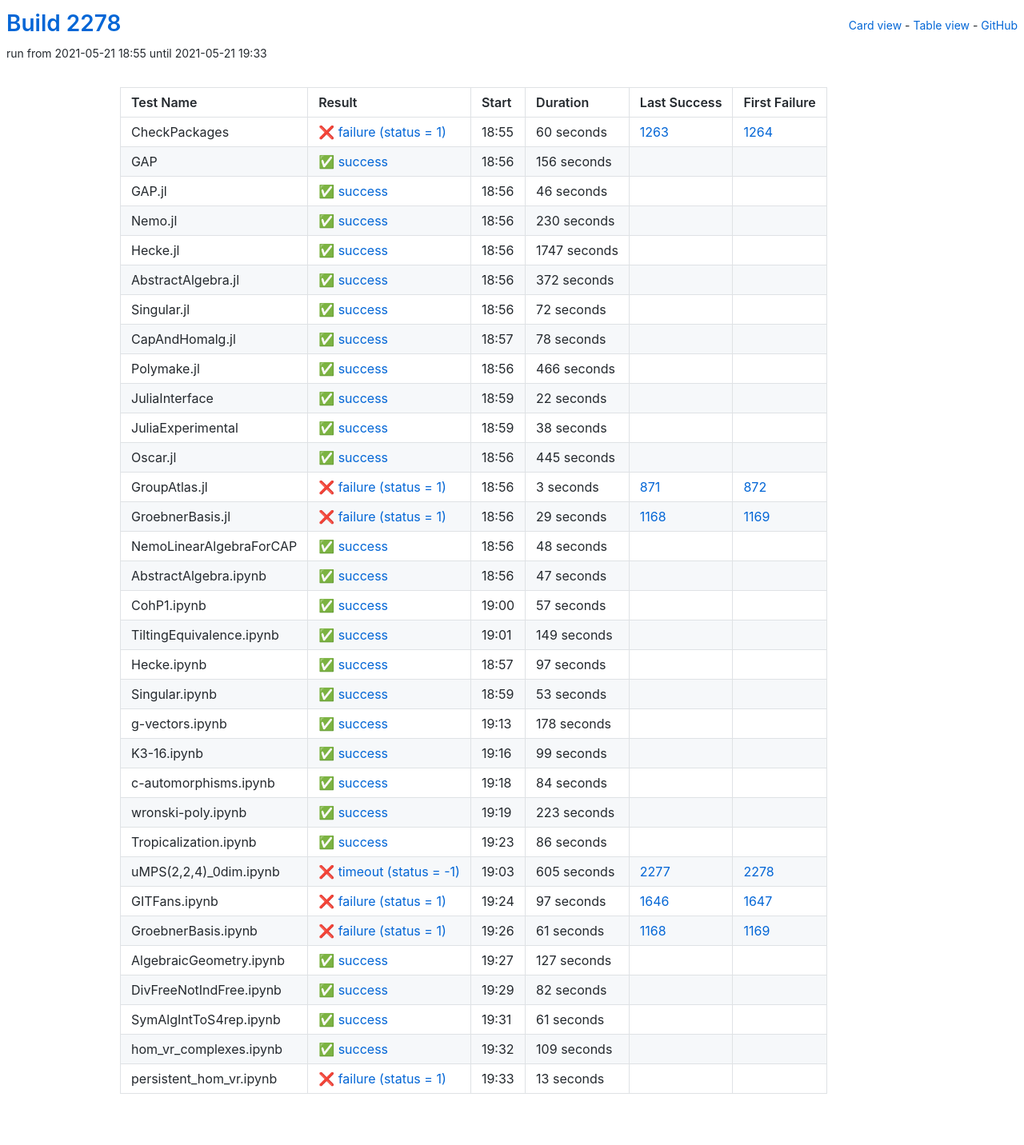
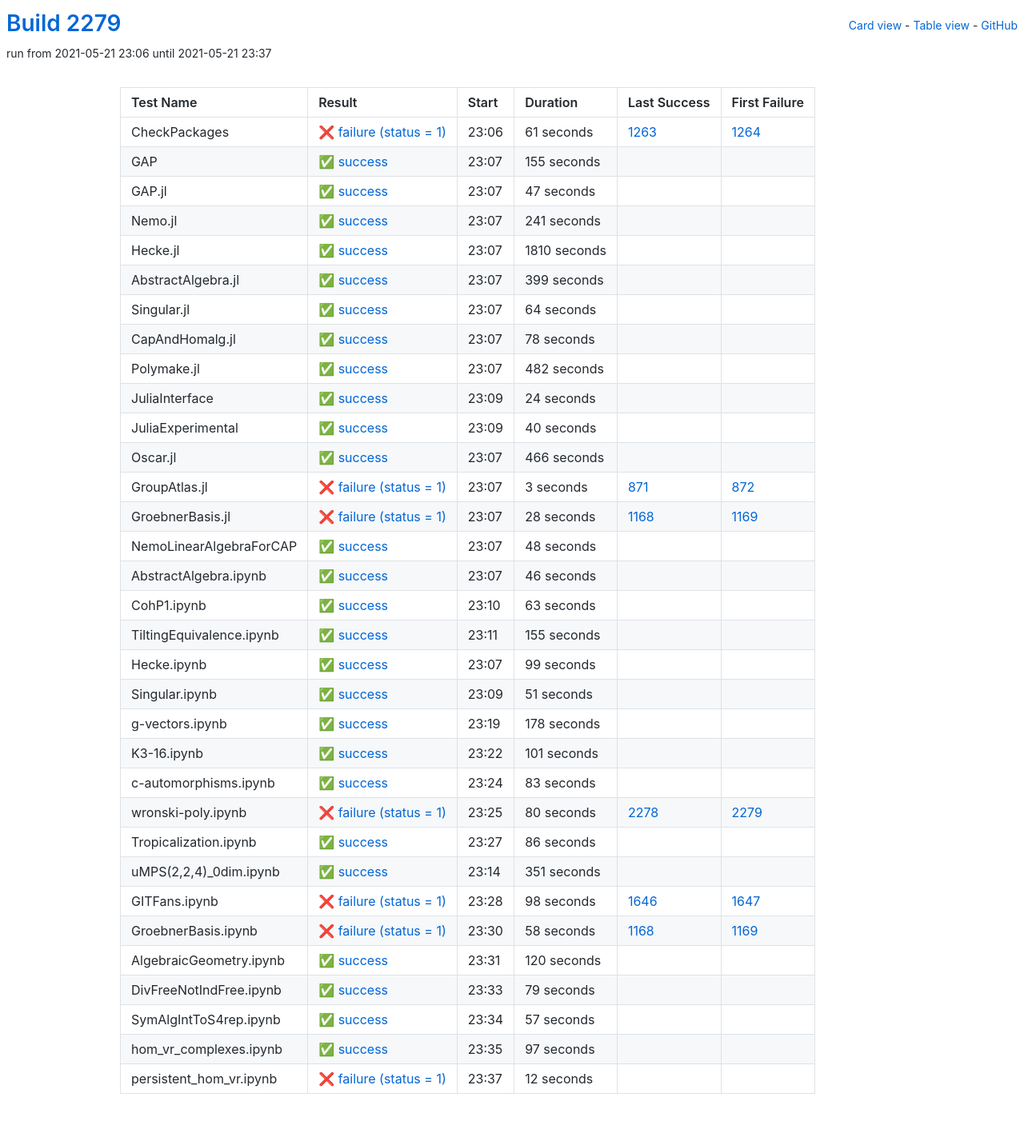
Before and after one commit to oscar-system/oscar-ci-status-stable, a Jekyll site: the page built from table.html, in a window 1280 px wide. Shown: the whole page at 80% size. Built offline with Jekyll 4.4.1, drawn with Linux system fonts in a browser that asks for light colours.

Commit message:
Build #2279

```diff
--- a/_data/ci.yml
+++ b/_data/ci.yml
@@ -1,6 +1,6 @@
 ---
-build: 2278
-build_url: https://oscarci.mathematik.uni-kl.de/job/oscar-stable/2278/
+build: 2279
+build_url: https://oscarci.mathematik.uni-kl.de/job/oscar-stable/2279/
 job: oscar-stable
 organization: oscar-system
 repo: oscar-ci-status-stable
@@ -8,92 +8,92 @@ repourl: https://github.com/oscar-system/oscar-ci-status-stable
 tests:
 - name: CheckPackages
   id: checkpackages
-  log: https://oscarci.mathematik.uni-kl.de/job/oscar-stable/2278/artifact/logs/build-2278/CheckPackages.log
-  start: 2021-05-21 18:55
+  log: https://oscarci.mathematik.uni-kl.de/job/oscar-stable/2279/artifact/logs/build-2279/CheckPackages.log
+  start: 2021-05-21 23:06
   success: false
   exitcode: 1
   status: failure
-  duration: 60
+  duration: 61
   last_success: 1263
   last_success_url: https://oscarci.mathematik.uni-kl.de/job/oscar-stable/1263/
   first_failure: 1264
   first_failure_url: https://oscarci.mathematik.uni-kl.de/job/oscar-stable/1264/
 - name: GAP
   id: gap
-  log: https://oscarci.mathematik.uni-kl.de/job/oscar-stable/2278/artifact/logs/build-2278/GAP.log
-  start: 2021-05-21 18:56
+  log: https://oscarci.mathematik.uni-kl.de/job/oscar-stable/2279/artifact/logs/build-2279/GAP.log
+  start: 2021-05-21 23:07
   success: true
   exitcode: 0
   status: success
-  duration: 156
+  duration: 155
   last_success: false
   last_success_url:
   first_failure: false
   first_failure_url:
 - name: GAP.jl
   id: gap-jl
-  log: https://oscarci.mathematik.uni-kl.de/job/oscar-stable/2278/artifact/logs/build-2278/GAP.jl.log
-  start: 2021-05-21 18:56
+  log: https://oscarci.mathematik.uni-kl.de/job/oscar-stable/2279/artifact/logs/build-2279/GAP.jl.log
+  start: 2021-05-21 23:07
   success: true
   exitcode: 0
   status: success
-  duration: 46
+  duration: 47
   last_success: false
   last_success_url:
   first_failure: false
   first_failure_url:
 - name: Nemo.jl
   id: nemo-jl
-  log: https://oscarci.mathematik.uni-kl.de/job/oscar-stable/2278/artifact/logs/build-2278/Nemo.jl.log
-  start: 2021-05-21 18:56
+  log: https://oscarci.mathematik.uni-kl.de/job/oscar-stable/2279/artifact/logs/build-2279/Nemo.jl.log
+  start: 2021-05-21 23:07
   success: true
   exitcode: 0
   status: success
-  duration: 230
+  duration: 241
   last_success: false
   last_success_url:
   first_failure: false
   first_failure_url:
 - name: Hecke.jl
   id: hecke-jl
-  log: https://oscarci.mathematik.uni-kl.de/job/oscar-stable/2278/artifact/logs/build-2278/Hecke.jl.log
-  start: 2021-05-21 18:56
+  log: https://oscarci.mathematik.uni-kl.de/job/oscar-stable/2279/artifact/logs/build-2279/Hecke.jl.log
+  start: 2021-05-21 23:07
   success: true
   exitcode: 0
   status: success
-  duration: 1747
+  duration: 1810
   last_success: false
   last_success_url:
   first_failure: false
   first_failure_url:
 - name: AbstractAlgebra.jl
   id: abstractalgebra-jl
-  log: https://oscarci.mathematik.uni-kl.de/job/oscar-stable/2278/artifact/logs/build-2278/AbstractAlgebra.jl.log
-  start: 2021-05-21 18:56
+  log: https://oscarci.mathematik.uni-kl.de/job/oscar-stable/2279/artifact/logs/build-2279/AbstractAlgebra.jl.log
+  start: 2021-05-21 23:07
   success: true
   exitcode: 0
   status: success
-  duration: 372
+  duration: 399
   last_success: false
   last_success_url:
   first_failure: false
   first_failure_url:
 - name: Singular.jl
   id: singular-jl
-  log: https://oscarci.mathematik.uni-kl.de/job/oscar-stable/2278/artifact/logs/build-2278/Singular.jl.log
-  start: 2021-05-21 18:56
+  log: https://oscarci.mathematik.uni-kl.de/job/oscar-stable/2279/artifact/logs/build-2279/Singular.jl.log
+  start: 2021-05-21 23:07
   success: true
   exitcode: 0
   status: success
-  duration: 72
+  duration: 64
   last_success: false
   last_success_url:
   first_failure: false
   first_failure_url:
 - name: CapAndHomalg.jl
   id: capandhomalg-jl
-  log: https://oscarci.mathematik.uni-kl.de/job/oscar-stable/2278/artifact/logs/build-2278/CapAndHomalg.jl.log
-  start: 2021-05-21 18:57
+  log: https://oscarci.mathematik.uni-kl.de/job/oscar-stable/2279/artifact/logs/build-2279/CapAndHomalg.jl.log
+  start: 2021-05-21 23:07
   success: true
   exitcode: 0
   status: success
@@ -104,8 +104,44 @@ tests:
   first_failure_url:
 - name: Polymake.jl
   id: polymake-jl
-  log: https://oscarci.mathematik.uni-kl.de/job/oscar-stable/2278/artifact/logs/build-2278/Polymake.jl.log
-  start: 2021-05-21 18:56
+  log: https://oscarci.mathematik.uni-kl.de/job/oscar-stable/2279/artifact/logs/build-2279/Polymake.jl.log
+  start: 2021-05-21 23:07
+  success: true
+  exitcode: 0
+  status: success
+  duration: 482
+  last_success: false
+  last_success_url:
+  first_failure: false
+  first_failure_url:
+- name: JuliaInterface
+  id: juliainterface
+  log: https://oscarci.mathematik.uni-kl.de/job/oscar-stable/2279/artifact/logs/build-2279/JuliaInterface.log
+  start: 2021-05-21 23:09
+  success: true
+  exitcode: 0
+  status: success
+  duration: 24
+  last_success: false
+  last_success_url:
+  first_failure: false
+  first_failure_url:
+- name: JuliaExperimental
+  id: juliaexperimental
+  log: https://oscarci.mathematik.uni-kl.de/job/oscar-stable/2279/artifact/logs/build-2279/JuliaExperimental.log
+  start: 2021-05-21 23:09
+  success: true
+  exitcode: 0
+  status: success
+  duration: 40
+  last_success: false
+  last_success_url:
+  first_failure: false
+  first_failure_url:
+- name: Oscar.jl
+  id: oscar-jl
+  log: https://oscarci.mathematik.uni-kl.de/job/oscar-stable/2279/artifact/logs/build-2279/Oscar.jl.log
+  start: 2021-05-21 23:07
   success: true
   exitcode: 0
   status: success
@@ -114,46 +150,10 @@ tests:
   last_success_url:
   first_failure: false
   first_failure_url:
-- name: JuliaInterface
-  id: juliainterface
-  log: https://oscarci.mathematik.uni-kl.de/job/oscar-stable/2278/artifact/logs/build-2278/JuliaInterface.log
-  start: 2021-05-21 18:59
-  success: true
-  exitcode: 0
-  status: success
-  duration: 22
-  last_success: false
-  last_success_url:
-  first_failure: false
-  first_failure_url:
-- name: JuliaExperimental
-  id: juliaexperimental
-  log: https://oscarci.mathematik.uni-kl.de/job/oscar-stable/2278/artifact/logs/build-2278/JuliaExperimental.log
-  start: 2021-05-21 18:59
-  success: true
-  exitcode: 0
-  status: success
-  duration: 38
-  last_success: false
-  last_success_url:
-  first_failure: false
-  first_failure_url:
-- name: Oscar.jl
-  id: oscar-jl
-  log: https://oscarci.mathematik.uni-kl.de/job/oscar-stable/2278/artifact/logs/build-2278/Oscar.jl.log
-  start: 2021-05-21 18:56
-  success: true
-  exitcode: 0
-  status: success
-  duration: 445
-  last_success: false
-  last_success_url:
-  first_failure: false
-  first_failure_url:
 - name: GroupAtlas.jl
   id: groupatlas-jl
-  log: https://oscarci.mathematik.uni-kl.de/job/oscar-stable/2278/artifact/logs/build-2278/GroupAtlas.jl.log
-  start: 2021-05-21 18:56
+  log: https://oscarci.mathematik.uni-kl.de/job/oscar-stable/2279/artifact/logs/build-2279/GroupAtlas.jl.log
+  start: 2021-05-21 23:07
   success: false
   exitcode: 1
   status: failure
@@ -164,20 +164,20 @@ tests:
   first_failure_url: https://oscarci.mathematik.uni-kl.de/job/oscar-stable/872/
 - name: GroebnerBasis.jl
   id: groebnerbasis-jl
-  log: https://oscarci.mathematik.uni-kl.de/job/oscar-stable/2278/artifact/logs/build-2278/GroebnerBasis.jl.log
-  start: 2021-05-21 18:56
+  log: https://oscarci.mathematik.uni-kl.de/job/oscar-stable/2279/artifact/logs/build-2279/GroebnerBasis.jl.log
+  start: 2021-05-21 23:07
   success: false
   exitcode: 1
   status: failure
-  duration: 29
+  duration: 28
   last_success: 1168
   last_success_url: https://oscarci.mathematik.uni-kl.de/job/oscar-stable/1168/
   first_failure: 1169
   first_failure_url: https://oscarci.mathematik.uni-kl.de/job/oscar-stable/1169/
 - name: NemoLinearAlgebraForCAP
   id: nemolinearalgebraforcap
-  log: https://oscarci.mathematik.uni-kl.de/job/oscar-stable/2278/artifact/logs/build-2278/NemoLinearAlgebraForCAP.log
-  start: 2021-05-21 18:56
+  log: https://oscarci.mathematik.uni-kl.de/job/oscar-stable/2279/artifact/logs/build-2279/NemoLinearAlgebraForCAP.log
+  start: 2021-05-21 23:07
   success: true
   exitcode: 0
   status: success
@@ -188,68 +188,68 @@ tests:
   first_failure_url:
 - name: AbstractAlgebra.ipynb
   id: abstractalgebra-ipynb
-  log: https://oscarci.mathematik.uni-kl.de/job/oscar-stable/2278/artifact/logs/build-2278/AbstractAlgebra.ipynb.log
-  start: 2021-05-21 18:56
+  log: https://oscarci.mathematik.uni-kl.de/job/oscar-stable/2279/artifact/logs/build-2279/AbstractAlgebra.ipynb.log
+  start: 2021-05-21 23:07
   success: true
   exitcode: 0
   status: success
-  duration: 47
+  duration: 46
   last_success: false
   last_success_url:
   first_failure: false
   first_failure_url:
 - name: CohP1.ipynb
   id: cohp1-ipynb
-  log: https://oscarci.mathematik.uni-kl.de/job/oscar-stable/2278/artifact/logs/build-2278/CohP1.ipynb.log
-  start: 2021-05-21 19:00
+  log: https://oscarci.mathematik.uni-kl.de/job/oscar-stable/2279/artifact/logs/build-2279/CohP1.ipynb.log
+  start: 2021-05-21 23:10
   success: true
   exitcode: 0
   status: success
-  duration: 57
+  duration: 63
   last_success: false
   last_success_url:
   first_failure: false
   first_failure_url:
 - name: TiltingEquivalence.ipynb
   id: tiltingequivalence-ipynb
-  log: https://oscarci.mathematik.uni-kl.de/job/oscar-stable/2278/artifact/logs/build-2278/TiltingEquivalence.ipynb.log
-  start: 2021-05-21 19:01
+  log: https://oscarci.mathematik.uni-kl.de/job/oscar-stable/2279/artifact/logs/build-2279/TiltingEquivalence.ipynb.log
+  start: 2021-05-21 23:11
   success: true
   exitcode: 0
   status: success
-  duration: 149
+  duration: 155
   last_success: false
   last_success_url:
   first_failure: false
   first_failure_url:
 - name: Hecke.ipynb
   id: hecke-ipynb
-  log: https://oscarci.mathematik.uni-kl.de/job/oscar-stable/2278/artifact/logs/build-2278/Hecke.ipynb.log
-  start: 2021-05-21 18:57
+  log: https://oscarci.mathematik.uni-kl.de/job/oscar-stable/2279/artifact/logs/build-2279/Hecke.ipynb.log
+  start: 2021-05-21 23:07
   success: true
   exitcode: 0
   status: success
-  duration: 97
+  duration: 99
   last_success: false
   last_success_url:
   first_failure: false
   first_failure_url:
 - name: Singular.ipynb
   id: singular-ipynb
-  log: https://oscarci.mathematik.uni-kl.de/job/oscar-stable/2278/artifact/logs/build-2278/Singular.ipynb.log
-  start: 2021-05-21 18:59
+  log: https://oscarci.mathematik.uni-kl.de/job/oscar-stable/2279/artifact/logs/build-2279/Singular.ipynb.log
+  start: 2021-05-21 23:09
   success: true
   exitcode: 0
   status: success
-  duration: 53
+  duration: 51
   last_success: false
   last_success_url:
   first_failure: false
   first_failure_url:
 - name: g-vectors.ipynb
   id: g-vectors-ipynb
-  log: https://oscarci.mathematik.uni-kl.de/job/oscar-stable/2278/artifact/logs/build-2278/g-vectors.ipynb.log
-  start: 2021-05-21 19:13
+  log: https://oscarci.mathematik.uni-kl.de/job/oscar-stable/2279/artifact/logs/build-2279/g-vectors.ipynb.log
+  start: 2021-05-21 23:19
   success: true
   exitcode: 0
   status: success
@@ -260,44 +260,44 @@ tests:
   first_failure_url:
 - name: K3-16.ipynb
   id: k3-16-ipynb
-  log: https://oscarci.mathematik.uni-kl.de/job/oscar-stable/2278/artifact/logs/build-2278/K3-16.ipynb.log
-  start: 2021-05-21 19:16
+  log: https://oscarci.mathematik.uni-kl.de/job/oscar-stable/2279/artifact/logs/build-2279/K3-16.ipynb.log
+  start: 2021-05-21 23:22
   success: true
   exitcode: 0
   status: success
-  duration: 99
+  duration: 101
   last_success: false
   last_success_url:
   first_failure: false
   first_failure_url:
 - name: c-automorphisms.ipynb
   id: c-automorphisms-ipynb
-  log: https://oscarci.mathematik.uni-kl.de/job/oscar-stable/2278/artifact/logs/build-2278/c-automorphisms.ipynb.log
-  start: 2021-05-21 19:18
+  log: https://oscarci.mathematik.uni-kl.de/job/oscar-stable/2279/artifact/logs/build-2279/c-automorphisms.ipynb.log
+  start: 2021-05-21 23:24
   success: true
   exitcode: 0
   status: success
-  duration: 84
+  duration: 83
   last_success: false
   last_success_url:
   first_failure: false
   first_failure_url:
 - name: wronski-poly.ipynb
   id: wronski-poly-ipynb
-  log: https://oscarci.mathematik.uni-kl.de/job/oscar-stable/2278/artifact/logs/build-2278/wronski-poly.ipynb.log
-  start: 2021-05-21 19:19
-  success: true
-  exitcode: 0
-  status: success
-  duration: 223
-  last_success: false
-  last_success_url:
-  first_failure: false
-  first_failure_url:
+  log: https://oscarci.mathematik.uni-kl.de/job/oscar-stable/2279/artifact/logs/build-2279/wronski-poly.ipynb.log
+  start: 2021-05-21 23:25
+  success: false
+  exitcode: 1
+  status: failure
+  duration: 80
+  last_success: 2278
+  last_success_url: https://oscarci.mathematik.uni-kl.de/job/oscar-stable/2278/
+  first_failure: 2279
+  first_failure_url: https://oscarci.mathematik.uni-kl.de/job/oscar-stable/2279/
 - name: Tropicalization.ipynb
   id: tropicalization-ipynb
-  log: https://oscarci.mathematik.uni-kl.de/job/oscar-stable/2278/artifact/logs/build-2278/Tropicalization.ipynb.log
-  start: 2021-05-21 19:23
+  log: https://oscarci.mathematik.uni-kl.de/job/oscar-stable/2279/artifact/logs/build-2279/Tropicalization.ipynb.log
+  start: 2021-05-21 23:27
   success: true
   exitcode: 0
   status: success
@@ -308,96 +308,96 @@ tests:
   first_failure_url:
 - name: uMPS(2,2,4)_0dim.ipynb
   id: umps-2-2-4-0dim-ipynb
-  log: https://oscarci.mathematik.uni-kl.de/job/oscar-stable/2278/artifact/logs/build-2278/uMPS-2-2-4-_0dim.ipynb.log
-  start: 2021-05-21 19:03
-  success: false
-  exitcode: -1
-  status: timeout
-  duration: 605
-  last_success: 2277
-  last_success_url: https://oscarci.mathematik.uni-kl.de/job/oscar-stable/2277/
-  first_failure: 2278
-  first_failure_url: https://oscarci.mathematik.uni-kl.de/job/oscar-stable/2278/
+  log: https://oscarci.mathematik.uni-kl.de/job/oscar-stable/2279/artifact/logs/build-2279/uMPS-2-2-4-_0dim.ipynb.log
+  start: 2021-05-21 23:14
+  success: true
+  exitcode: 0
+  status: success
+  duration: 351
+  last_success: false
+  last_success_url:
+  first_failure: false
+  first_failure_url:
 - name: GITFans.ipynb
   id: gitfans-ipynb
-  log: https://oscarci.mathematik.uni-kl.de/job/oscar-stable/2278/artifact/logs/build-2278/GITFans.ipynb.log
-  start: 2021-05-21 19:24
+  log: https://oscarci.mathematik.uni-kl.de/job/oscar-stable/2279/artifact/logs/build-2279/GITFans.ipynb.log
+  start: 2021-05-21 23:28
   success: false
   exitcode: 1
   status: failure
-  duration: 97
+  duration: 98
   last_success: 1646
   last_success_url: https://oscarci.mathematik.uni-kl.de/job/oscar-stable/1646/
   first_failure: 1647
   first_failure_url: https://oscarci.mathematik.uni-kl.de/job/oscar-stable/1647/
 - name: GroebnerBasis.ipynb
   id: groebnerbasis-ipynb
-  log: https://oscarci.mathematik.uni-kl.de/job/oscar-stable/2278/artifact/logs/build-2278/GroebnerBasis.ipynb.log
-  start: 2021-05-21 19:26
+  log: https://oscarci.mathematik.uni-kl.de/job/oscar-stable/2279/artifact/logs/build-2279/GroebnerBasis.ipynb.log
+  start: 2021-05-21 23:30
   success: false
   exitcode: 1
   status: failure
-  duration: 61
+  duration: 58
   last_success: 1168
   last_success_url: https://oscarci.mathematik.uni-kl.de/job/oscar-stable/1168/
   first_failure: 1169
   first_failure_url: https://oscarci.mathematik.uni-kl.de/job/oscar-stable/1169/
 - name: AlgebraicGeometry.ipynb
   id: algebraicgeometry-ipynb
-  log: https://oscarci.mathematik.uni-kl.de/job/oscar-stable/2278/artifact/logs/build-2278/AlgebraicGeometry.ipynb.log
-  start: 2021-05-21 19:27
+  log: https://oscarci.mathematik.uni-kl.de/job/oscar-stable/2279/artifact/logs/build-2279/AlgebraicGeometry.ipynb.log
+  start: 2021-05-21 23:31
   success: true
   exitcode: 0
   status: success
-  duration: 127
+  duration: 120
   last_success: false
   last_success_url:
   first_failure: false
   first_failure_url:
 - name: DivFreeNotIndFree.ipynb
   id: divfreenotindfree-ipynb
-  log: https://oscarci.mathematik.uni-kl.de/job/oscar-stable/2278/artifact/logs/build-2278/DivFreeNotIndFree.ipynb.log
-  start: 2021-05-21 19:29
+  log: https://oscarci.mathematik.uni-kl.de/job/oscar-stable/2279/artifact/logs/build-2279/DivFreeNotIndFree.ipynb.log
+  start: 2021-05-21 23:33
   success: true
   exitcode: 0
   status: success
-  duration: 82
+  duration: 79
   last_success: false
   last_success_url:
   first_failure: false
   first_failure_url:
 - name: SymAlgIntToS4rep.ipynb
   id: symalginttos4rep-ipynb
-  log: https://oscarci.mathematik.uni-kl.de/job/oscar-stable/2278/artifact/logs/build-2278/SymAlgIntToS4rep.ipynb.log
-  start: 2021-05-21 19:31
+  log: https://oscarci.mathematik.uni-kl.de/job/oscar-stable/2279/artifact/logs/build-2279/SymAlgIntToS4rep.ipynb.log
+  start: 2021-05-21 23:34
   success: true
   exitcode: 0
   status: success
-  duration: 61
+  duration: 57
   last_success: false
   last_success_url:
   first_failure: false
   first_failure_url:
 - name: hom_vr_complexes.ipynb
   id: hom-vr-complexes-ipynb
-  log: https://oscarci.mathematik.uni-kl.de/job/oscar-stable/2278/artifact/logs/build-2278/hom_vr_complexes.ipynb.log
-  start: 2021-05-21 19:32
+  log: https://oscarci.mathematik.uni-kl.de/job/oscar-stable/2279/artifact/logs/build-2279/hom_vr_complexes.ipynb.log
+  start: 2021-05-21 23:35
   success: true
   exitcode: 0
   status: success
-  duration: 109
+  duration: 97
   last_success: false
   last_success_url:
   first_failure: false
   first_failure_url:
 - name: persistent_hom_vr.ipynb
   id: persistent-hom-vr-ipynb
-  log: https://oscarci.mathematik.uni-kl.de/job/oscar-stable/2278/artifact/logs/build-2278/persistent_hom_vr.ipynb.log
-  start: 2021-05-21 19:33
+  log: https://oscarci.mathematik.uni-kl.de/job/oscar-stable/2279/artifact/logs/build-2279/persistent_hom_vr.ipynb.log
+  start: 2021-05-21 23:37
   success: false
   exitcode: 1
   status: failure
-  duration: 13
+  duration: 12
   last_success: false
   last_success_url:
   first_failure: false
```
Also changed, not shown: README.md.
